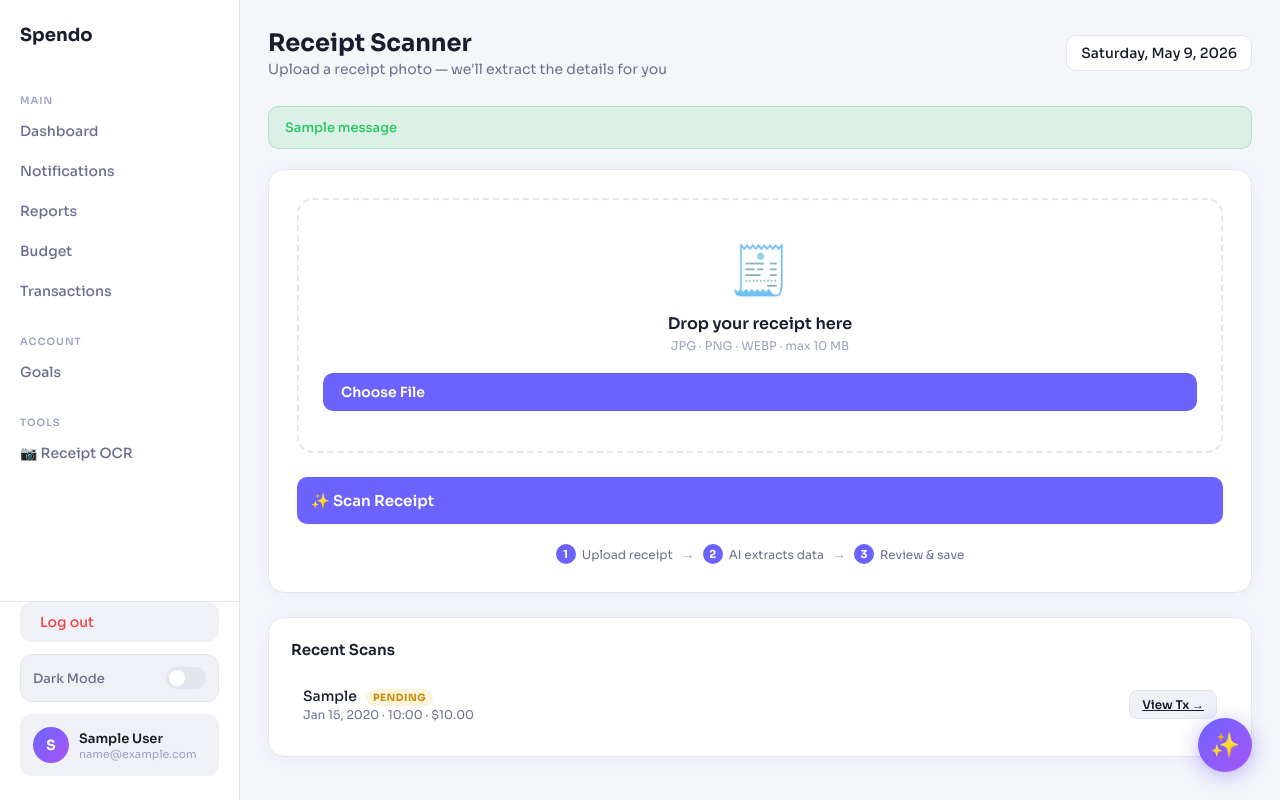
After one commit to moabdulhakim/budgeting, a Django app: page /finances/receipts/ in a window 1280 px wide. The commit adds this page. Run offline with Django 5.2, Linux system fonts and the light colour scheme; a user stored in the database is signed in; tables that the repository leaves empty hold one stand-in row (values such as "Sample post"); one stand-in notice (Sample message) is shown; data that the repository does not hold is empty; some libraries are stand-ins or nearby versions.

Commit message:
feat: receipt ocr

```diff
--- a/finances/urls.py
+++ b/finances/urls.py
@@ -17,4 +17,8 @@ urlpatterns = [
     path('transactions/', views.get_transactions_page, name='transactions'),
     path('reports/', views.get_reports_page, name='reports'),
     path('budget/', views.get_budget_page, name='budget'),
+
+    # Receipt OCR
+    path('receipts/', views.upload_receipt, name='upload_receipt'),
+    path('receipts/<int:scan_id>/confirm/', views.confirm_receipt, name='confirm_receipt'),
 ]
--- a/finances/views.py
+++ b/finances/views.py
@@ -738,3 +738,194 @@ def chatbot_reply(request):
         )
 
     return JsonResponse({"reply": reply})
+
+
+# ─────────────────────────────────────────────────────────────────────────────
+# Receipt OCR
+# ─────────────────────────────────────────────────────────────────────────────
+
+def _ocr_parse(image_file):
+    """
+    Run Tesseract OCR on an uploaded image and extract:
+      - raw_text   : full OCR output
+      - merchant   : first non-empty line (usually the store name)
+      - total      : largest monetary value found in the text
+      - receipt_date: first date pattern found
+
+    Returns a dict with those four keys.
+    """
+    import re
+    import pytesseract
+    from PIL import Image
+
+    img = Image.open(image_file)
+    # Upscale small images for better accuracy
+    w, h = img.size
+    if w < 800:
+        scale = 800 / w
+        img = img.resize((int(w * scale), int(h * scale)), Image.LANCZOS)
+
+    raw = pytesseract.image_to_string(img, config="--psm 6")
+
+    # ── Merchant ──────────────────────────────────────────────────────────────
+    merchant = ""
+    for line in raw.splitlines():
+        stripped = line.strip()
+        if stripped and len(stripped) > 2:
+            merchant = stripped[:100]
+            break
+
+    # ── Total amount ──────────────────────────────────────────────────────────
+    # Match patterns like: TOTAL 12.50  /  Total: $12.50  /  Amount: 12.50
+    total = None
+    total_pattern = re.compile(
+        r'(?:total|amount|grand\s*total|subtotal|due|balance)[^\d]*(\d{1,6}[.,]\d{2})',
+        re.IGNORECASE,
+    )
+    matches = total_pattern.findall(raw)
+    if matches:
+        try:
+            total = Decimal(matches[-1].replace(',', '.'))
+        except Exception:
+            pass
+    # Fallback: take the largest dollar figure in the text
+    if total is None:
+        all_amounts = re.findall(r'\$?\s*(\d{1,6}[.,]\d{2})', raw)
+        if all_amounts:
+            try:
+                total = max(Decimal(a.replace(',', '.')) for a in all_amounts)
+            except Exception:
+                pass
+
+    # ── Date ─────────────────────────────────────────────────────────────────
+    receipt_date = None
+    date_patterns = [
+        r'(\d{1,2}[/-]\d{1,2}[/-]\d{2,4})',          # 09/05/2025 or 9-5-25
+        r'(\d{4}[/-]\d{2}[/-]\d{2})',                  # 2025-05-09
+        r'(\d{1,2}\s+(?:Jan|Feb|Mar|Apr|May|Jun|Jul|Aug|Sep|Oct|Nov|Dec)[a-z]*\s+\d{2,4})',  # 9 May 2025
+    ]
+    for pat in date_patterns:
+        m = re.search(pat, raw, re.IGNORECASE)
+        if m:
+            raw_date = m.group(1)
+            for fmt in ('%d/%m/%Y', '%d-%m-%Y', '%Y-%m-%d', '%d/%m/%y', '%d-%m-%y',
+                        '%d %B %Y', '%d %b %Y', '%m/%d/%Y'):
+                try:
+                    from datetime import datetime as _dt
+                    receipt_date = _dt.strptime(raw_date, fmt).date()
+                    break
+                except ValueError:
+                    continue
+            if receipt_date:
+                break
+
+    return {
+        "raw_text":     raw,
+        "merchant":     merchant,
+        "total":        total,
+        "receipt_date": receipt_date,
+    }
+
+
+@login_required
+@require_http_methods(["GET", "POST"])
+def upload_receipt(request):
+    """
+    GET  → render the receipt upload page.
+    POST → accept an image, run OCR, store a ReceiptScan, redirect to confirm.
+    """
+    from .models import ReceiptScan
+
+    if request.method == "GET":
+        scans = ReceiptScan.objects.filter(user=request.user).order_by("-created_at")[:10]
+        return render(request, "finances/receipt_ocr.html", {"scans": scans})
+
+    image = request.FILES.get("receipt_image")
+    if not image:
+        messages.error(request, "Please choose an image to upload.")
+        return redirect("upload_receipt")
+
+    # Basic type check
+    if not image.content_type.startswith("image/"):
+        messages.error(request, "Only image files are accepted (JPG, PNG, WEBP…).")
+        return redirect("upload_receipt")
+
+    scan = ReceiptScan.objects.create(user=request.user, image=image, status=ReceiptScan.STATUS_PENDING)
+
+    try:
+        parsed = _ocr_parse(scan.image)
+        scan.raw_text     = parsed["raw_text"]
+        scan.merchant     = parsed["merchant"]
+        scan.total        = parsed["total"]
+        scan.receipt_date = parsed["receipt_date"]
+        scan.status       = ReceiptScan.STATUS_DONE
+        scan.save()
+    except Exception as exc:
+        scan.status   = ReceiptScan.STATUS_FAILED
+        scan.raw_text = str(exc)
+        scan.save()
+        messages.error(request, f"OCR failed: {exc}")
+        return redirect("upload_receipt")
+
+    return redirect("confirm_receipt", scan_id=scan.pk)
+
+
+@login_required
+@require_http_methods(["GET", "POST"])
+def confirm_receipt(request, scan_id):
+    """
+    GET  → show the parsed receipt data in an editable form.
+    POST → create a Transaction from the (possibly corrected) data, link it to the scan.
+    """
+    from .models import ReceiptScan
+
+    scan = get_object_or_404(ReceiptScan, pk=scan_id, user=request.user)
+    categories = Category.objects.filter(user=request.user)
+
+    if request.method == "GET":
+        return render(request, "finances/receipt_confirm.html", {
+            "scan": scan,
+            "categories": categories,
+        })
+
+    # ── Build the transaction from submitted form data ────────────────────────
+    name   = request.POST.get("name", scan.merchant or "Receipt expense").strip() or "Receipt expense"
+    amount = request.POST.get("amount", str(scan.total or "0")).strip()
+    date   = request.POST.get("date", str(scan.receipt_date or timezone.now().date())).strip()
+    cat_id = request.POST.get("category_id", "")
+    tx_type = request.POST.get("type", "expense")
+
+    try:
+        amount = Decimal(amount)
+        if amount <= 0:
+            raise ValueError
+    except Exception:
+        messages.error(request, "Please enter a valid positive amount.")
+        return render(request, "finances/receipt_confirm.html", {"scan": scan, "categories": categories})
+
+    category = None
+    if cat_id:
+        try:
+            category = Category.objects.get(pk=cat_id, user=request.user)
+        except Category.DoesNotExist:
+            pass
+
+    from datetime import datetime as _dt
+    try:
+        tx_date = _dt.strptime(date, "%Y-%m-%d").date()
+    except ValueError:
+        tx_date = timezone.now().date()
+
+    tx = Transaction.objects.create(
+        user=request.user,
+        category=category,
+        name=name,
+        amount=amount,
+        type=tx_type,
+        date=timezone.make_aware(_dt.combine(tx_date, _dt.min.time())),
+    )
+    scan.transaction = tx
+    scan.save()
+
+    messages.success(request, f'✅ Transaction "{name}" (${amount}) added from receipt!')
+    return redirect("transactions")
--- a/requirements.txt
+++ b/requirements.txt
@@ -2,3 +2,4 @@
 Django==6.0.4
 Pillow==11.3.0
 python-dotenv
+pytesseract
--- a/static/Spendo.css
+++ b/static/Spendo.css
@@ -164,6 +164,9 @@ display: flex; flex-direction: column;
 padding: 24px 0; flex-shrink: 0;
 transition: background var(--transition), border-color var(--transition);
 position: relative; z-index: 10;
+overflow-y: auto;
+scrollbar-width: thin;
+scrollbar-color: var(--border) transparent;
 }
 
 .sidebar { backdrop-filter: saturate(1.2); }
@@ -1011,3 +1014,176 @@ min-height: 32px;
   #chatbot-panel { width: calc(100vw - 32px); height: 420px; }
   #chatbot-widget { right: 16px; bottom: 16px; }
 }
+
+/* ===== Receipt OCR ===== */
+.ocr-upload-card { padding: 32px; }
+
+.ocr-drop-zone {
+  border: 2px dashed var(--border);
+  border-radius: 16px;
+  padding: 40px 24px;
+  text-align: center;
+  transition: border-color var(--transition), background var(--transition);
+  cursor: pointer;
+  position: relative;
+}
+.ocr-drop-zone.drag-over {
+  border-color: var(--accent);
+  background: var(--accent-glow);
+}
+.ocr-drop-icon { font-size: 48px; margin-bottom: 12px; }
+.ocr-drop-title { font-size: 16px; font-weight: 600; color: var(--text); margin: 0 0 4px; }
+.ocr-drop-sub  { font-size: 12px; color: var(--text3); margin: 0 0 20px; }
+.ocr-file-input { position: absolute; inset: 0; opacity: 0; cursor: pointer; width: 100%; height: 100%; }
+.ocr-choose-btn { position: relative; z-index: 1; pointer-events: none; }
+
+.ocr-preview-wrap {
+  margin-top: 20px;
+  text-align: center;
+}
+.ocr-preview-img {
+  max-height: 240px;
+  max-width: 100%;
+  border-radius: 12px;
+  object-fit: contain;
+  border: 1px solid var(--border);
+}
+.ocr-preview-name {
+  font-size: 12px;
+  color: var(--text2);
+  margin-top: 8px;
+}
+
+.ocr-submit-btn {
+  width: 100%;
+  margin-top: 24px;
+  font-size: 15px;
+  padding: 14px;
+}
+
+.ocr-alert {
+  padding: 12px 16px;
+  border-radius: 10px;
+  margin-bottom: 20px;
+  font-size: 13px;
+  font-weight: 500;
+}
+.ocr-alert-error   { background: rgba(239,68,68,0.12); color: #ef4444; border: 1px solid rgba(239,68,68,0.25); }
+.ocr-alert-success { background: rgba(34,197,94,0.12);  color: #22c55e; border: 1px solid rgba(34,197,94,0.25); }
+
+.ocr-status-badge {
+  display: inline-block;
+  font-size: 10px;
+  font-weight: 700;
+  letter-spacing: 0.05em;
+  text-transform: uppercase;
+  padding: 2px 7px;
+  border-radius: 999px;
+  margin-left: 6px;
+  vertical-align: middle;
+}
+.ocr-status-done    { background: rgba(34,197,94,0.15);  color: #22c55e; }
+.ocr-status-pending { background: rgba(234,179,8,0.15);  color: #ca8a04; }
+.ocr-status-failed  { background: rgba(239,68,68,0.15);  color: #ef4444; }
+
+.ocr-view-link {
+  color: var(--accent);
+  font-size: 13px;
+  font-weight: 600;
+  text-decoration: none;
+  transition: opacity var(--transition);
+}
+.ocr-view-link:hover { opacity: 0.75; }
+
+/* Confirm page grid */
+.ocr-confirm-grid {
+  display: grid;
+  grid-template-columns: 1fr 1fr;
+  gap: 24px;
+}
+@media (max-width: 860px) {
+  .ocr-confirm-grid { grid-template-columns: 1fr; }
+}
+
+.ocr-img-card { display: flex; flex-direction: column; gap: 12px; }
+.ocr-confirm-img {
+  width: 100%;
+  max-height: 420px;
+  object-fit: contain;
+  border-radius: 12px;
+  border: 1px solid var(--border);
+}
+
+.ocr-raw-details {
+  margin-top: 8px;
+  border: 1px solid var(--border);
+  border-radius: 10px;
+  overflow: hidden;
+}
+.ocr-raw-details summary {
+  padding: 8px 12px;
+  font-size: 12px;
+  font-weight: 600;
+  color: var(--text2);
+  cursor: pointer;
+  background: var(--surface2);
+  user-select: none;
+}
+.ocr-raw-pre {
+  font-family: 'JetBrains Mono', monospace;
+  font-size: 11px;
+  color: var(--text2);
+  padding: 12px;
+  overflow-x: auto;
+  white-space: pre-wrap;
+  word-break: break-word;
+  max-height: 200px;
+  overflow-y: auto;
+  margin: 0;
+}
+
+.form-hint {
+  font-size: 11px;
+  color: #f59e0b;
+  margin: 4px 0 0;
+}
+
+/* OCR upload enhancements */
+.ocr-upload-card { padding: 28px; }
+
+.ocr-drop-zone.has-file {
+  border-color: var(--accent);
+  background: var(--accent-glow);
+}
+
+.ocr-preview-wrap {
+  display: none;
+  align-items: center;
+  gap: 14px;
+  margin-top: 16px;
+  padding: 12px 14px;
+  background: var(--surface2);
+  border-radius: 12px;
+  border: 1px solid var(--border);
+}
+.ocr-preview-img { width: 64px; height: 64px; object-fit: cover; border-radius: 8px; flex-shrink: 0; }
+.ocr-preview-meta { display: flex; flex-direction: column; gap: 4px; flex: 1; min-width: 0; }
+.ocr-preview-name { font-size: 12px; color: var(--text2); white-space: nowrap; overflow: hidden; text-overflow: ellipsis; }
+.ocr-clear-btn {
+  font-size: 11px; color: var(--text3); background: none; border: none;
+  cursor: pointer; padding: 0; transition: color var(--transition);
+}
+.ocr-clear-btn:hover { color: #ef4444; }
+
+.ocr-steps {
+  display: flex; align-items: center; justify-content: center;
+  gap: 8px; margin-top: 20px; flex-wrap: wrap;
+}
+.ocr-step { display: flex; align-items: center; gap: 6px; font-size: 12px; color: var(--text2); }
+.ocr-step-num {
+  width: 20px; height: 20px; border-radius: 50%;
+  background: var(--accent); color: #fff;
+  font-size: 11px; font-weight: 700;
+  display: flex; align-items: center; justify-content: center;
+}
+.ocr-step-arrow { color: var(--text3); font-size: 14px; }
--- /dev/null
+++ b/templates/finances/receipt_ocr.html
@@ -0,0 +1,137 @@
+{% extends 'base.html' %}
+{% block nav_receipt_ocr %}active{% endblock %}
+
+{% block page_header %}
+<div>
+  <h1 class="page-title">Receipt Scanner</h1>
+  <p class="page-sub">Upload a receipt photo — we'll extract the details for you</p>
+</div>
+{% endblock %}
+
+{% block content %}
+
+{% if messages %}
+  {% for msg in messages %}
+    <div class="ocr-alert ocr-alert-{{ msg.tags }}">{{ msg }}</div>
+  {% endfor %}
+{% endif %}
+
+<!-- ── Upload card ──────────────────────────────────────────────────────────── -->
+<div class="chart-card ocr-upload-card">
+
+  <form method="post" action="{% url 'upload_receipt' %}" enctype="multipart/form-data" id="ocr-upload-form">
+    {% csrf_token %}
+
+    <div class="ocr-drop-zone" id="ocr-drop-zone">
+      <div class="ocr-drop-icon">🧾</div>
+      <p class="ocr-drop-title">Drop your receipt here</p>
+      <p class="ocr-drop-sub">JPG · PNG · WEBP · max 10 MB</p>
+      <input type="file" id="receipt_image" name="receipt_image"
+             accept="image/*" class="ocr-file-input" required>
+      <span class="add-btn ocr-choose-btn">Choose File</span>
+    </div>
+
+    <!-- Preview strip (hidden until file chosen) -->
+    <div class="ocr-preview-wrap" id="ocr-preview-wrap">
+      <img id="ocr-preview-img" src="" alt="Receipt preview" class="ocr-preview-img">
+      <div class="ocr-preview-meta">
+        <span id="ocr-preview-name" class="ocr-preview-name"></span>
+        <button type="button" class="ocr-clear-btn" id="ocr-clear-btn">✕ Remove</button>
+      </div>
+    </div>
+
+    <button type="submit" class="add-btn ocr-submit-btn" id="ocr-submit-btn" disabled>
+      <span class="ocr-submit-idle">✨ Scan Receipt</span>
+      <span class="ocr-submit-busy" style="display:none;">⏳ Scanning…</span>
+    </button>
+  </form>
+
+  <!-- Steps hint -->
+  <div class="ocr-steps">
+    <div class="ocr-step"><span class="ocr-step-num">1</span>Upload receipt</div>
+    <div class="ocr-step-arrow">→</div>
+    <div class="ocr-step"><span class="ocr-step-num">2</span>AI extracts data</div>
+    <div class="ocr-step-arrow">→</div>
+    <div class="ocr-step"><span class="ocr-step-num">3</span>Review &amp; save</div>
+  </div>
+</div>
+
+<!-- ── Recent scans ─────────────────────────────────────────────────────────── -->
+{% if scans %}
+<div class="chart-card" style="margin-top:24px;">
+  <h3 class="section-title" style="margin-bottom:16px;">Recent Scans</h3>
+  <div class="tx-list">
+    {% for scan in scans %}
+    <div class="tx-item tx-item-with-actions">
+      <div class="tx-info">
+        <div class="tx-name">
+          {% if scan.merchant %}{{ scan.merchant }}{% else %}Receipt #{{ scan.pk }}{% endif %}
+          <span class="ocr-status-badge ocr-status-{{ scan.status }}">{{ scan.status }}</span>
+        </div>
+        <div class="tx-date">
+          {{ scan.created_at|date:"M d, Y · H:i" }}{% if scan.total %} · ${{ scan.total }}{% endif %}
+        </div>
+      </div>
+      <div class="tx-row-actions">
+        {% if scan.transaction %}
+          <a href="{% url 'transactions' %}" class="tx-action-btn">View Tx →</a>
+        {% elif scan.status == 'done' %}
+          <a href="{% url 'confirm_receipt' scan.pk %}" class="tx-action-btn">Confirm →</a>
+        {% endif %}
+      </div>
+    </div>
+    {% endfor %}
+  </div>
+</div>
+{% endif %}
+
+<script>
+(function () {
+  const input   = document.getElementById('receipt_image');
+  const dropZ   = document.getElementById('ocr-drop-zone');
+  const preview = document.getElementById('ocr-preview-wrap');
+  const preImg  = document.getElementById('ocr-preview-img');
+  const preName = document.getElementById('ocr-preview-name');
+  const clearBtn= document.getElementById('ocr-clear-btn');
+  const submit  = document.getElementById('ocr-submit-btn');
+  const form    = document.getElementById('ocr-upload-form');
+
+  function showPreview(file) {
+    preImg.src = URL.createObjectURL(file);
+    preName.textContent = file.name;
+    preview.style.display = 'flex';
+    submit.disabled = false;
+    dropZ.classList.add('has-file');
+  }
+
+  function clearPreview() {
+    input.value = '';
+    preImg.src = '';
+    preName.textContent = '';
+    preview.style.display = 'none';
+    submit.disabled = true;
+    dropZ.classList.remove('has-file');
+  }
+
+  input.addEventListener('change', () => { if (input.files[0]) showPreview(input.files[0]); });
+  clearBtn.addEventListener('click', clearPreview);
+
+  dropZ.addEventListener('dragover',  e => { e.preventDefault(); dropZ.classList.add('drag-over'); });
+  dropZ.addEventListener('dragleave', () => dropZ.classList.remove('drag-over'));
+  dropZ.addEventListener('drop', e => {
+    e.preventDefault(); dropZ.classList.remove('drag-over');
+    const file = e.dataTransfer.files[0];
+    if (file && file.type.startsWith('image/')) {
+      const dt = new DataTransfer(); dt.items.add(file); input.files = dt.files;
+      showPreview(file);
+    }
+  });
+
+  form.addEventListener('submit', () => {
+    document.querySelector('.ocr-submit-idle').style.display = 'none';
+    document.querySelector('.ocr-submit-busy').style.display = 'inline';
+    submit.disabled = true;
+  });
+})();
+</script>
+{% endblock %}
--- a/templates/includes/sidebar.html
+++ b/templates/includes/sidebar.html
@@ -15,6 +15,11 @@
     <div class="sidebar-section">
         <div class="sidebar-label">Account</div>
         <a class="nav-item {% block nav_goals %}{% endblock %}" href="{% url 'goals' %}">Goals</a>
+    </div>
+
+    <div class="sidebar-section">
+        <div class="sidebar-label">Tools</div>
+        <a class="nav-item {% block nav_receipt_ocr %}{% endblock %}" href="{% url 'upload_receipt' %}">📷 Receipt OCR</a>
     </div>
 
     <div class="sidebar-bottom">
```
Also changed, not shown: finances/models.py (+46 -0 lines), templates/finances/receipt_confirm.html (added, +96 -0 lines), finances/migrations/0006_receiptscan.py (added), static/receipt.jpg (added).
